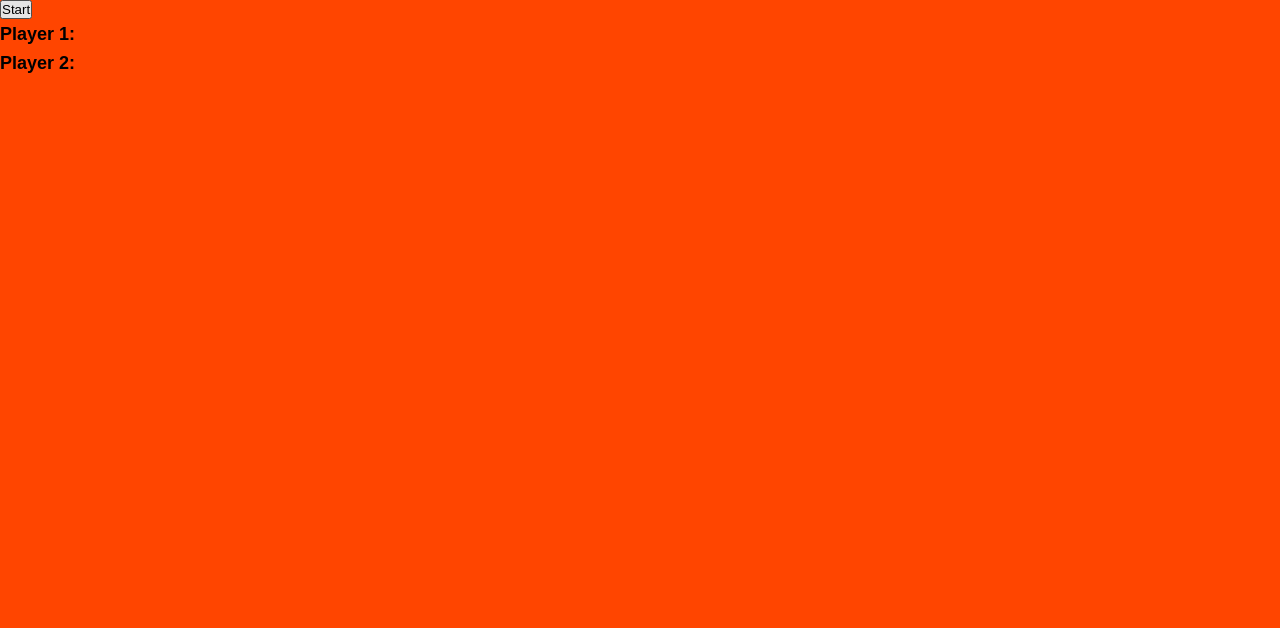
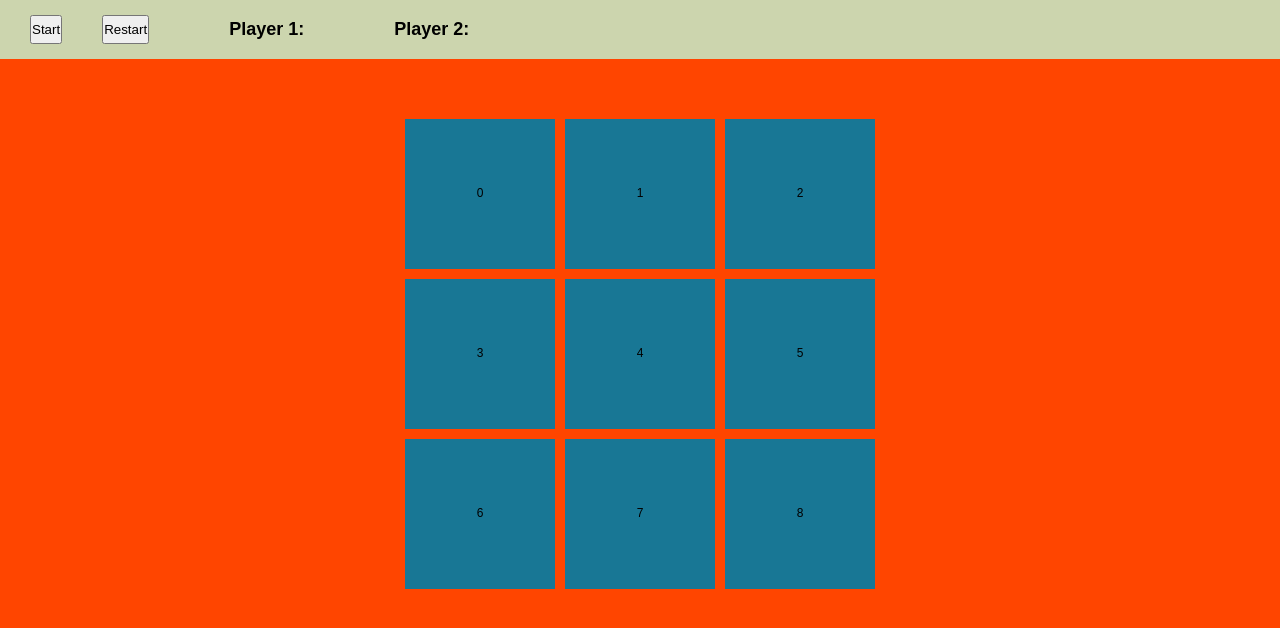
Before and after one commit to markovich692/Tic-Tact-Toe, a plain HTML site: page index.html in a window 1280 px wide. Drawn offline with Linux system fonts and the light colour scheme.

Commit message:
Style gameboard layout and center grid
Add temporary color variables, create the three-by-three game grid,
set fixed square dimensions, and center board content within the page.

```diff
--- a/index.html
+++ b/index.html
@@ -12,25 +12,28 @@
 
   <body>
     <div class="gameboard">
-      <button class="button-start">Start</button>
+      <div class="game-buttons">
+        <button class="game-button button-start">Start</button>
+        <button class="game-button button-restart">Restart</button>
+      </div>
 
       <div class="players">
         <h2 class="player player-one">Player 1:</h2>
 
-        <h2 class="player2 player-two">Player 2:</h2>
+        <h2 class="player player-two">Player 2:</h2>
       </div>
     </div>
 
     <div class="game-container">
-      <div class="square" data-index="0"></div>
-      <div class="square" data-index="1"></div>
-      <div class="square" data-index="2"></div>
-      <div class="square" data-index="3"></div>
-      <div class="square" data-index="4"></div>
-      <div class="square" data-index="5"></div>
-      <div class="square" data-index="6"></div>
-      <div class="square" data-index="7"></div>
-      <div class="square" data-index="8"></div>
+      <div class="square" data-index="0">0</div>
+      <div class="square" data-index="1">1</div>
+      <div class="square" data-index="2">2</div>
+      <div class="square" data-index="3">3</div>
+      <div class="square" data-index="4">4</div>
+      <div class="square" data-index="5">5</div>
+      <div class="square" data-index="6">6</div>
+      <div class="square" data-index="7">7</div>
+      <div class="square" data-index="8">8</div>
     </div>
   </body>
 </html>
--- a/style.css
+++ b/style.css
@@ -4,6 +4,18 @@
   margin: 0;
   padding: 0;
   box-sizing: inherit;
+}
+
+:root {
+  --color-one: #ccd5ae;
+  --color-two: #03045e;
+  --color-three: #0077b6;
+  --color-four: #fb8500;
+  --color-five: #f7b1b0;
+  --color-six: #f7ede2;
+  --color-seven: #ecfff8;
+  --color-eight: #c8b8db;
+  --color-nine: #187795;
 }
 
 html {
@@ -16,25 +28,64 @@ body {
   font-size: 12px;
   line-height: 1.6;
   background-color: orangered;
+  display: flex;
+  flex-direction: column;
+  min-height: 100vh;
 }
 
 .gameboard {
+  padding: 15px 30px 15px 30px;
+  background-color: var(--color-one);
+  display: flex;
+  gap: 80px;
+}
+
+.game-buttons {
+  display: flex;
+  gap: 40px;
+}
+
+.game-button {
 }
 
 .button_start {
+  background-color: var(--color-two);
+}
+
+.button_restart {
 }
 
 .players {
+  /* background-color: var(--color-three); */
+  display: flex;
+  gap: 90px;
 }
 
 .player1 {
+  background-color: var(--color-four);
 }
 
 .player2 {
+  background-color: var(--color-four);
 }
 
-.container {
+.game-container {
+  flex: 1;
+
+  display: grid;
+  grid-template-columns: repeat(3, 150px);
+  grid-template-rows: repeat(3, 150px);
+  padding-top: 60px;
+  justify-content: center;
+  align-content: start;
+  gap: 10px;
 }
 
 .square {
+  background-color: var(--color-nine);
+  width: 150px;
+  height: 150px;
+  display: grid;
+  justify-items: center;
+  align-items: center;
 }
```
